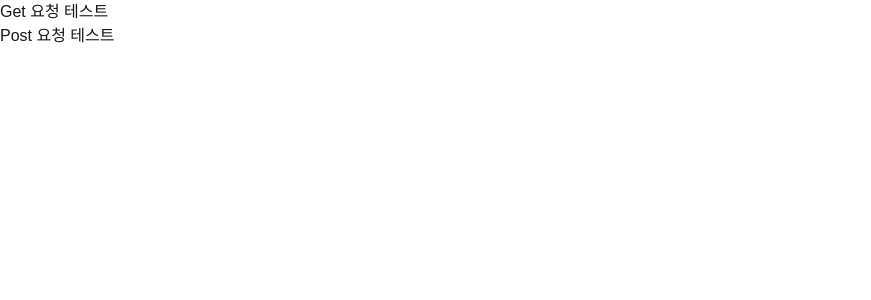
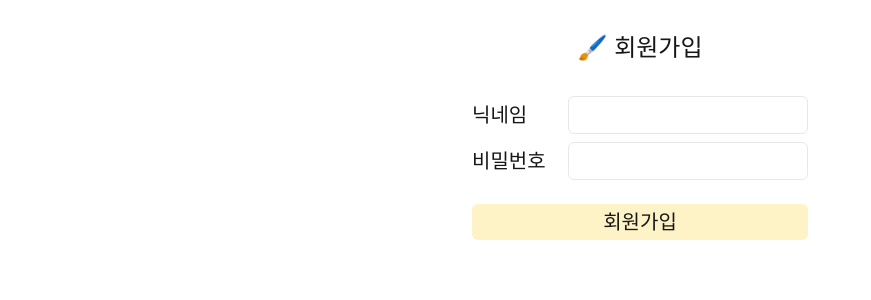
Before and after one commit to ParkSohyunee/react-chatting-project, a Next.js app in the folder frontend/: page / in a window 1280 px wide. Shown: the top 300 px of the page, without its empty margins (0-871 px from the left). Built offline with nearby package versions, Linux system fonts and the light colour scheme.

Commit message:
feat: 회원가입 페이지 구현

```diff
--- /dev/null
+++ b/frontend/src/app/api/auth.ts
@@ -0,0 +1,15 @@
+import { FormData } from "../components/SignupPage";
+
+export async function createUser(user: FormData) {
+  const response = await fetch(
+    `${process.env.NEXT_PUBLIC_DOMAIN_URL}/api/signup`,
+    {
+      method: "POST",
+      headers: {
+        "Content-Type": "application/json",
+      },
+      body: JSON.stringify(user),
+    }
+  );
+  return response.json();
+}
--- /dev/null
+++ b/frontend/src/app/components/SignupPage.tsx
@@ -0,0 +1,77 @@
+import { ChangeEvent, FormEvent, useState } from "react";
+import { createUser } from "../api/auth";
+
+export interface FormData {
+  name: string;
+  password: string;
+}
+
+export default function SignupPage() {
+  const [values, setValues] = useState<FormData>({
+    name: "",
+    password: "",
+  });
+
+  const handleChangeValues = (e: ChangeEvent<HTMLInputElement>) => {
+    setValues((prev) => ({
+      ...prev,
+      [e.target.id]: e.target.value,
+    }));
+  };
+
+  const onSubmit = async (e: FormEvent) => {
+    e.preventDefault();
+
+    if (!values.name || !values.password) {
+      alert("이름 또는 비밀번호를 입력해주세요.");
+      return;
+    }
+
+    try {
+      await createUser(values);
+    } catch (error) {
+      console.dir(error);
+    }
+  };
+
+  return (
+    <section className="flex flex-col items-center mt-8">
+      <h1 className="text-2xl mb-8">🖌️ 회원가입</h1>
+      <form onSubmit={onSubmit} className="text-xl flex flex-col gap-2">
+        <div className="flex gap-4 items-center">
+          <label htmlFor="name" className="w-20">
+            닉네임
+          </label>
+          <input
+            id="name"
+            minLength={5}
+            maxLength={30}
+            autoComplete="off"
+            autoFocus
+            onChange={handleChangeValues}
+            className="px-2 py-1 border rounded-md w-60 outline-none"
+          />
+        </div>
+        <div className="flex gap-4 items-center">
+          <label htmlFor="password" className="w-20">
+            비밀번호
+          </label>
+          <input
+            type="password"
+            id="password"
+            minLength={8}
+            maxLength={20}
+            onChange={handleChangeValues}
+            className="px-2 py-1 border rounded-md w-60 outline-none"
+          />
+        </div>
+        <button
+          type="submit"
+          className="p-1 mt-4 rounded-md bg-amber-100 outline-none"
+        >
+          회원가입
+        </button>
+      </form>
+    </section>
+  );
+}
--- a/frontend/src/app/page.tsx
+++ b/frontend/src/app/page.tsx
@@ -1,59 +1,11 @@
 "use client";
 
-import { useState } from "react";
-
-const id = 2;
-const name = "sohyun";
-const age = 14;
-const password = "aaa";
-
-interface User {
-  id: number;
-  name: string;
-  age: number;
-  password: string;
-}
+import SignupPage from "./components/SignupPage";
 
 export default function Home() {
-  const [user, setUser] = useState<User>({
-    id,
-    name,
-    age,
-    password,
-  });
-
-  async function createUser(user: User) {
-    const response = await fetch("http://localhost:3001/api/signup", {
-      method: "POST",
-      headers: {
-        "Content-Type": "application/json",
-      },
-      body: JSON.stringify(user),
-    });
-    return response.json();
-  }
-
-  const handleClickPostAPI = async () => {
-    const data = await createUser(user);
-    console.log("data:", data);
-  };
-
-  const handleClickFetchAPI = async () => {
-    return await fetch("http://localhost:3001/api")
-      .then((res) => res.json())
-      .then((res) => res.data);
-  };
-
-  console.log(setUser);
-
   return (
     <>
-      <div>
-        <button onClick={handleClickFetchAPI}>Get 요청 테스트</button>
-      </div>
-      <div>
-        <button onClick={handleClickPostAPI}>Post 요청 테스트</button>
-      </div>
+      <SignupPage />
     </>
   );
 }
```
